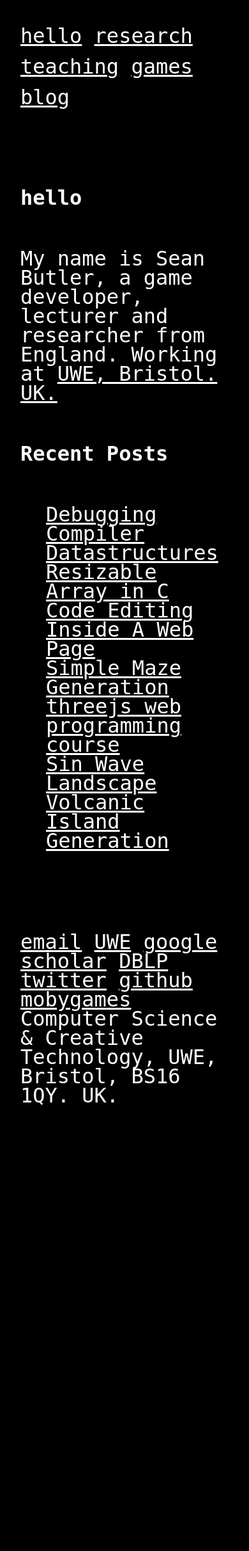
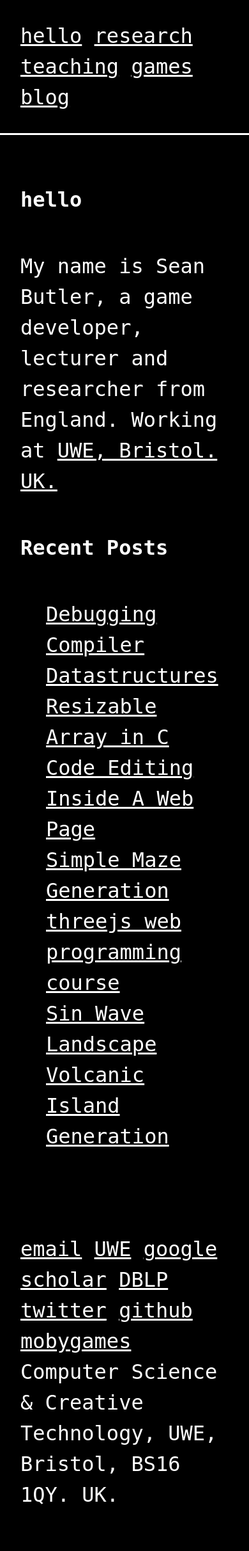
Before and after one commit to seanbutler/www.seanbutler.net, a Jekyll site: the page built from index.html, in a window 390 px wide. Shown: the whole page at 64% size. Built offline with Jekyll 4.4.1, drawn with Linux system fonts in a browser that asks for light colours; before the commit the page ends 1791 px from its top, so only the background shows below that.

Commit message:
tweaking mobile

```diff
--- a/css/mini.css
+++ b/css/mini.css
@@ -80,6 +80,7 @@
         color: white;
         background-color: black;
         font-size:	32px;
+        line-height: 150%;
     }
 
 
@@ -88,11 +89,10 @@
         font-weight: bold;
         color: white;
         line-height: 300%;
-
     }
 
     #nav {
-
+        border-bottom: 3px solid white;
     }
 
     a {
```
